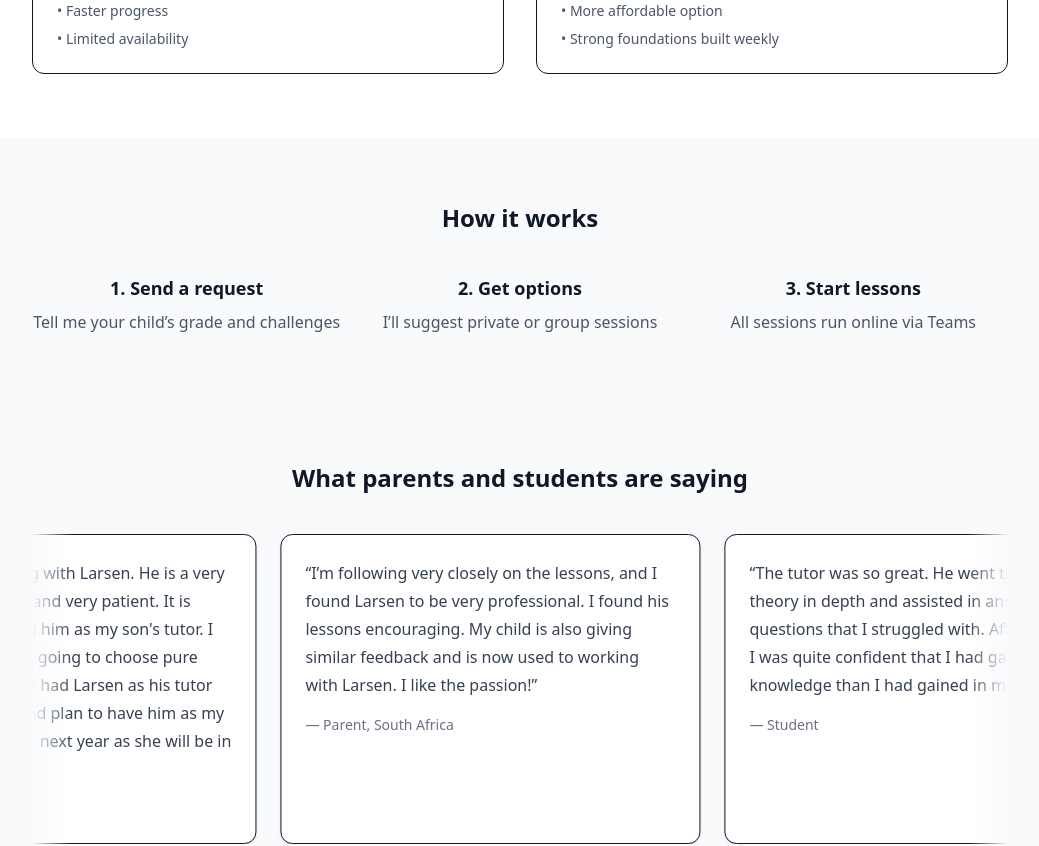
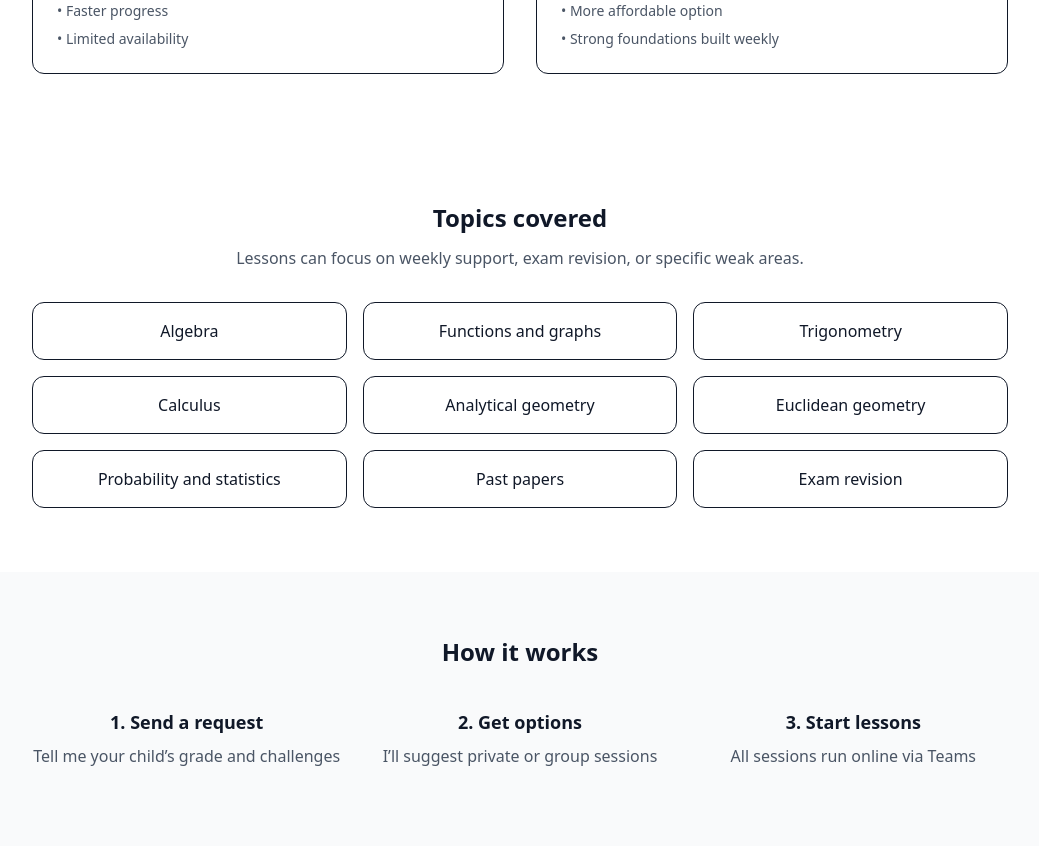
Before and after one commit to LARSENZA/LARSENZA.github.io, a React (Vite) app: page / in a window 1280 px wide. Shown: the part 1720-2566 px from the top of the page, without its empty margins (120-1159 px from the left). Built offline with nearby package versions, Linux system fonts and the light colour scheme.

Commit message:
Add Topics section with covered subjects

```diff
--- a/src/LarsenMathSite.jsx
+++ b/src/LarsenMathSite.jsx
@@ -243,6 +243,32 @@ export default function LarsenMathSite() {
           </div>
         </section>
 
+        {/* TOPICS */}
+<section className="max-w-5xl mx-auto px-6 py-16">
+  <h2 className="text-2xl font-semibold text-center">Topics covered</h2>
+  <p className="mt-3 text-center text-gray-600">
+    Lessons can focus on weekly support, exam revision, or specific weak areas.
+  </p>
+
+  <div className="mt-8 grid sm:grid-cols-2 md:grid-cols-3 gap-4">
+    {[
+      "Algebra",
+      "Functions and graphs",
+      "Trigonometry",
+      "Calculus",
+      "Analytical geometry",
+      "Euclidean geometry",
+      "Probability and statistics",
+      "Past papers",
+      "Exam revision",
+    ].map((topic) => (
+      <div key={topic} className="border rounded-xl p-4 text-center bg-white">
+        {topic}
+      </div>
+    ))}
+  </div>
+</section>
+
         {/* HOW IT WORKS */}
         <section className="bg-gray-50 py-16">
           <div className="max-w-5xl mx-auto px-6">
```
